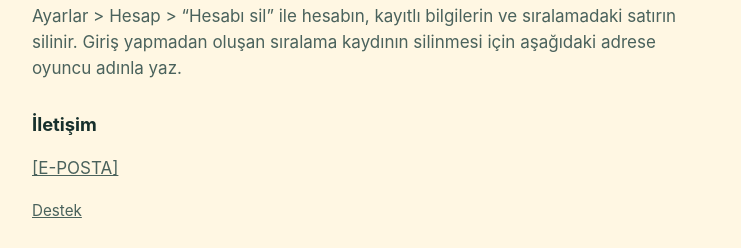
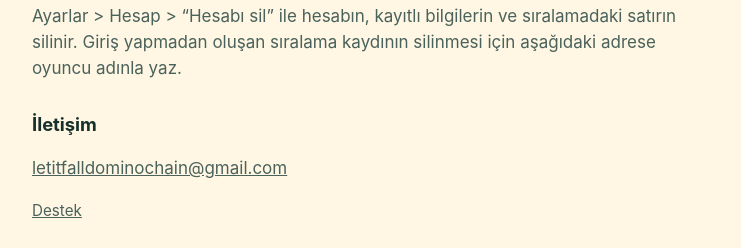
Before and after one commit to InanColak/let-it-fall, a plain HTML site: page privacy.html in a window 1280 px wide. Shown: the part 2738-2986 px from the top of the page, without its empty margins (268-1009 px from the left). Drawn offline with Linux system fonts and the light colour scheme.

Commit message:
update privacy

```diff
--- a/privacy.html
+++ b/privacy.html
@@ -88,7 +88,7 @@
 <p>Ayarlar &gt; Hesap &gt; “Hesabı sil” ile hesabın, kayıtlı bilgilerin ve sıralamadaki satırın silinir. Giriş yapmadan oluşan sıralama kaydının silinmesi için aşağıdaki adrese oyuncu adınla yaz.</p>
 
 <h2>İletişim</h2>
-<p><a href="mailto:[E-POSTA]">[E-POSTA]</a></p>
+<p><a href="mailto:letitfalldominochain@gmail.com">letitfalldominochain@gmail.com</a></p>
 <p class="back"><a href="support.html">Destek</a></p>
 </section>
 
@@ -160,7 +160,7 @@
 <p>Settings &gt; Account &gt; "Delete account" deletes your account, stored data and ranking entry. To remove a ranking entry created without an account, email us your player name.</p>
 
 <h2>Contact</h2>
-<p><a href="mailto:[E-POSTA]">[E-POSTA]</a></p>
+<p><a href="mailto:letitfalldominochain@gmail.com">letitfalldominochain@gmail.com</a></p>
 <p class="back"><a href="support.html">Support</a></p>
 </section>
 
@@ -232,7 +232,7 @@
 <p>Unter Einstellungen &gt; Konto &gt; „Konto löschen“ werden dein Konto, deine gespeicherten Daten und dein Ranglisteneintrag gelöscht. Für einen Ranglisteneintrag ohne Konto schreib uns mit deinem Spielernamen.</p>
 
 <h2>Kontakt</h2>
-<p><a href="mailto:[E-POSTA]">[E-POSTA]</a></p>
+<p><a href="mailto:letitfalldominochain@gmail.com">letitfalldominochain@gmail.com</a></p>
 <p class="back"><a href="support.html#de">Support</a></p>
 </section>
 
@@ -304,7 +304,7 @@
 <p>En Ajustes &gt; Cuenta &gt; «Eliminar cuenta» se borran tu cuenta, tus datos guardados y tu entrada en la clasificación. Para borrar una entrada creada sin cuenta, escríbenos con tu nombre de jugador.</p>
 
 <h2>Contacto</h2>
-<p><a href="mailto:[E-POSTA]">[E-POSTA]</a></p>
+<p><a href="mailto:letitfalldominochain@gmail.com">letitfalldominochain@gmail.com</a></p>
 <p class="back"><a href="support.html#es">Soporte</a></p>
 </section>
 
@@ -376,7 +376,7 @@
 <p>Réglages &gt; Compte &gt; «&nbsp;Supprimer le compte&nbsp;» supprime votre compte, vos données et votre ligne au classement. Pour une entrée créée sans compte, écrivez-nous en indiquant votre nom de joueur.</p>
 
 <h2>Contact</h2>
-<p><a href="mailto:[E-POSTA]">[E-POSTA]</a></p>
+<p><a href="mailto:letitfalldominochain@gmail.com">letitfalldominochain@gmail.com</a></p>
 <p class="back"><a href="support.html#fr">Assistance</a></p>
 </section>
 
@@ -448,7 +448,7 @@
 <p>Em Ajustes &gt; Conta &gt; «Excluir conta» são apagados a sua conta, os dados guardados e a sua linha na classificação. Para remover uma entrada criada sem conta, escreva-nos com o seu nome de jogador.</p>
 
 <h2>Contacto</h2>
-<p><a href="mailto:[E-POSTA]">[E-POSTA]</a></p>
+<p><a href="mailto:letitfalldominochain@gmail.com">letitfalldominochain@gmail.com</a></p>
 <p class="back"><a href="support.html#pt">Suporte</a></p>
 </section>
 
@@ -520,7 +520,7 @@
 <p>من الإعدادات &gt; الحساب &gt; «حذف الحساب» يُحذف حسابك وبياناتك المحفوظة وسطرك في الترتيب. ولحذف إدخال أُنشئ دون حساب، راسلنا مع ذكر اسم اللاعب.</p>
 
 <h2>التواصل</h2>
-<p><a href="mailto:[E-POSTA]" dir="ltr">[E-POSTA]</a></p>
+<p><a href="mailto:letitfalldominochain@gmail.com" dir="ltr">letitfalldominochain@gmail.com</a></p>
 <p class="back"><a href="support.html#ar">الدعم</a></p>
 </section>
 
@@ -592,7 +592,7 @@
 <p>सेटिंग्स &gt; खाता &gt; "खाता हटाएँ" से आपका खाता, सहेजा गया डेटा और रैंकिंग की पंक्ति मिट जाती है। बिना खाते वाली रैंकिंग प्रविष्टि हटवाने के लिए अपने खिलाड़ी नाम के साथ हमें लिखें।</p>
 
 <h2>संपर्क</h2>
-<p><a href="mailto:[E-POSTA]">[E-POSTA]</a></p>
+<p><a href="mailto:letitfalldominochain@gmail.com">letitfalldominochain@gmail.com</a></p>
 <p class="back"><a href="support.html#hi">सहायता</a></p>
 </section>
 
@@ -664,7 +664,7 @@
 <p>সেটিংস &gt; অ্যাকাউন্ট &gt; "অ্যাকাউন্ট মুছুন" দিয়ে আপনার অ্যাকাউন্ট, সংরক্ষিত তথ্য ও র‍্যাঙ্কিংয়ের সারি মুছে যায়। অ্যাকাউন্ট ছাড়া তৈরি র‍্যাঙ্কিং এন্ট্রি মুছতে আপনার খেলোয়াড়ের নামসহ আমাদের লিখুন।</p>
 
 <h2>যোগাযোগ</h2>
-<p><a href="mailto:[E-POSTA]">[E-POSTA]</a></p>
+<p><a href="mailto:letitfalldominochain@gmail.com">letitfalldominochain@gmail.com</a></p>
 <p class="back"><a href="support.html#bn">সহায়তা</a></p>
 </section>
 
@@ -736,7 +736,7 @@
 <p>在<b>设置 &gt; 账号 &gt; 删除账号</b>中，可删除你的账号、已保存的数据和排行榜记录。若要删除未登录时产生的排行榜记录，请附上你的玩家名称发邮件给我们。</p>
 
 <h2>联系方式</h2>
-<p><a href="mailto:[E-POSTA]">[E-POSTA]</a></p>
+<p><a href="mailto:letitfalldominochain@gmail.com">letitfalldominochain@gmail.com</a></p>
 <p class="back"><a href="support.html#zh">支持</a></p>
 </section>
 </main>
```
Also changed, not shown: support.html (+10 -10 lines).
